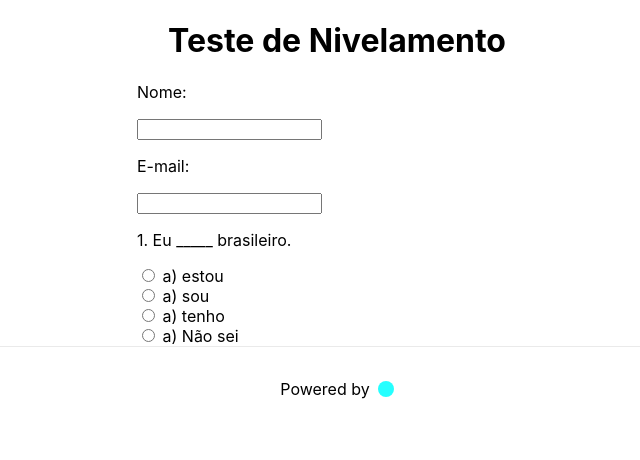
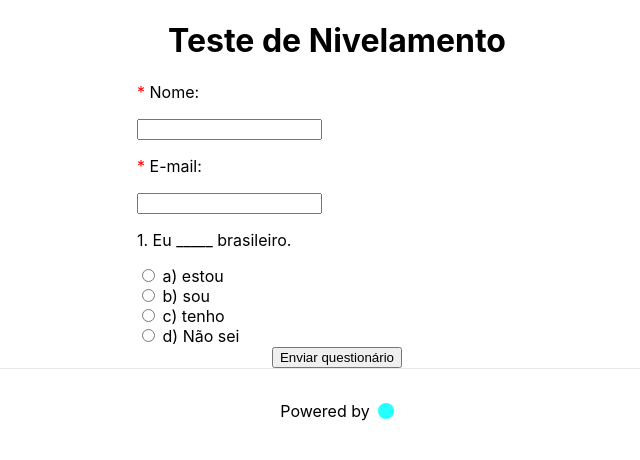
Before and after one commit to afgmlff/quiz-nextjs-vap, a Next.js app: page / in a window 1280 px wide. Shown: the top 460 px of the page, without its empty margins (303-943 px from the left). Built offline with nearby package versions, Linux system fonts and the light colour scheme.

Commit message:
errors empty fields working

```diff
--- a/pages/index.tsx
+++ b/pages/index.tsx
@@ -4,10 +4,15 @@ import styles from '../styles/Home.module.css'
 
 import { useState } from 'react'
 import {useForm} from 'react-hook-form'
+import { loadDefaultErrorComponents } from 'next/dist/server/load-components'
 
 export default function Home() {
 
-  const {register, handleSubmit} = useForm()
+  const {register, handleSubmit, reset, formState:{errors}} = useForm()
+
+  function verifSubmit(data: any){
+    console.log(data)
+  }
 
   return (
     <div className={styles.container}>
@@ -20,33 +25,38 @@ export default function Home() {
       <main>
         <div className={styles.centralizeCont}>
         <h1>Teste de Nivelamento</h1>
-        <form>
+        <form onSubmit={handleSubmit(verifSubmit)}>
           <div className={styles.qContainer}>
-            <p className={styles.question}>Nome: </p>
+            <p className={styles.question}><span className={styles.mandatory}>* </span>Nome: </p>
             <div className={styles.answer}>
-            <input type="text" name="nome"></input>
+              <input type="text" {...register('nome',{required: 'Digite seu nome'})}></input>
+              {errors.nome && <p className={styles.errorMsg}>Campo obrigatório</p>}
             </div>
 
-            <p className={styles.question}>E-mail: </p>
+            <p className={styles.question}><span className={styles.mandatory}>* </span>E-mail: </p>
             <div className={styles.answer}>
-            <input type="text" name="email"></input>
+            <input type="text" {...register('email',{required: 'Digite seu e-mail'})}></input>
+            {errors.email && <p className={styles.errorMsg}>Campo obrigatório</p>}
             </div>
 
             <p className={styles.question}>1. Eu _____ brasileiro.</p>
             <div className={styles.answer}>
-              <input type="radio" defaultChecked={false} name="answer1"></input>
+              <input type="radio" defaultChecked={false} name="answer1" value="a" ></input>
               <label> a) estou</label>
               <br/>
-              <input type="radio" defaultChecked={false} name="answer1"></input>
-              <label> a) sou</label>
+              <input type="radio" defaultChecked={false} name="answer1" value="b" ></input>
+              <label> b) sou</label>
               <br/>
-              <input type="radio" defaultChecked={false} name="answer1"></input>
-              <label> a) tenho</label>
+              <input type="radio" defaultChecked={false} name="answer1" value="c" ></input>
+              <label> c) tenho</label>
               <br/>
-              <input type="radio" defaultChecked={false} name="answer1"></input>
-              <label> a) Não sei</label>
+              <input type="radio" defaultChecked={false} name="answer1" value="d" ></input>
+              <label> d) Não sei</label>
               <br/>
             </div>
+          </div>
+          <div className={styles.submitBut}>
+            <button>Enviar questionário</button>
           </div>
         </form>
         </div>
--- a/styles/Home.module.css
+++ b/styles/Home.module.css
@@ -151,3 +151,12 @@
 .answer{
   text-align: left;
 }
+
+.errorMsg{
+  color: red;
+  font-weight: bold;
+}
+
+.mandatory{
+  color: red;
+}
```
